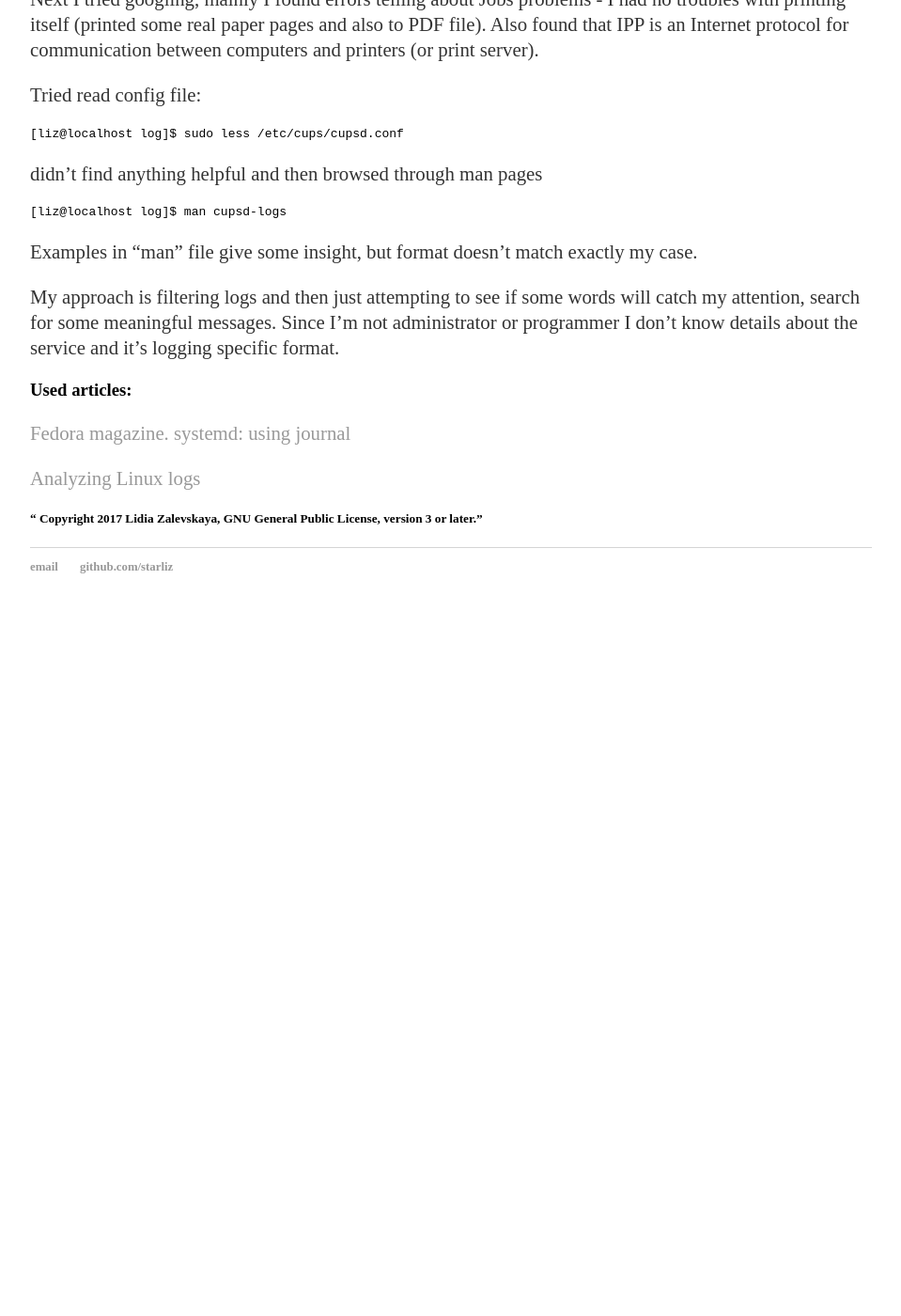
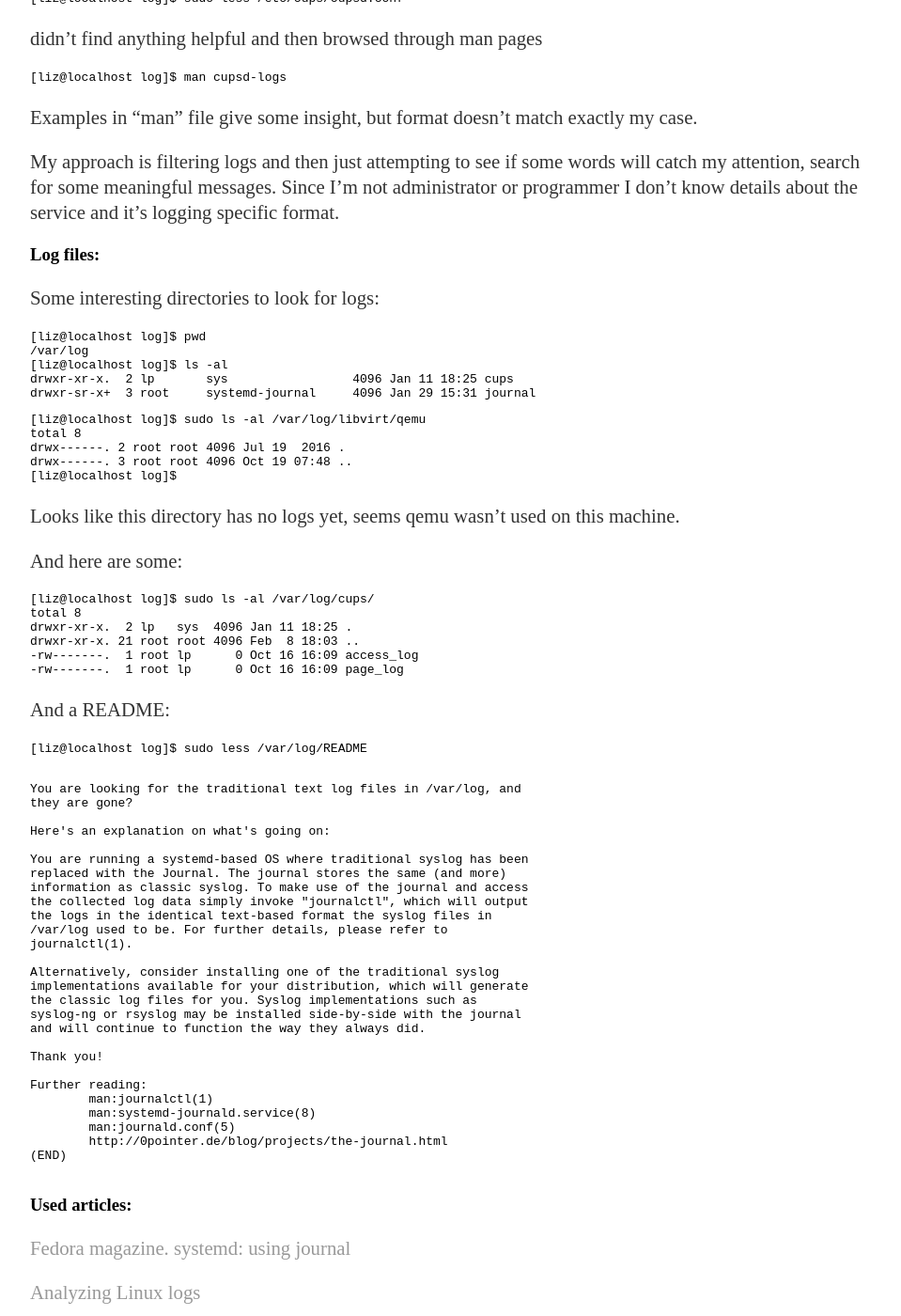
Before and after one commit to starliz/starliz.github.io, a Jekyll site: the page built from _posts/2017-02-11-h4-logs.md, in a window 1280 px wide and 1400 px high, scrolled down 2151 px. Shown: the whole window at 94% size, without its empty margins (160-1119 px from the left). Built offline with Jekyll 4.4.1, drawn with Linux system fonts in a browser that asks for light colours; before the commit the page ends 2822 px from its top, so only the background shows below that; some of the changed text lies outside the part shown.

Commit message:
[h4] added log files overview

`````diff
--- a/_posts/2017-02-11-h4-logs.md
+++ b/_posts/2017-02-11-h4-logs.md
@@ -8,16 +8,6 @@ date: 2017-02-11
 #### HAAGA-HELIA University of Applied Sciences.
 
 ### Using journalctl:
-
-Some interesting directories to look for logs:
-
-````
-[liz@localhost log]$ pwd
-/var/log
-[liz@localhost log]$ ls -al
-drwxr-xr-x.  2 lp       sys                 4096 Jan 11 18:25 cups
-drwxr-sr-x+  3 root     systemd-journal     4096 Jan 29 15:31 journal
-````
 
 `journald` - is a daemon which logs data about system and running services.
 
@@ -132,7 +122,75 @@ Examples in "man" file give some insight, but format doesn't match exactly my ca
 My approach is filtering logs and then just attempting to see if some words will catch my attention, search for some meaningful messages.
 Since I'm not administrator or programmer I don't know details about the service and it's logging specific format.
 
+### Log files:
 
+Some interesting directories to look for logs:
+
+````
+[liz@localhost log]$ pwd
+/var/log
+[liz@localhost log]$ ls -al
+drwxr-xr-x.  2 lp       sys                 4096 Jan 11 18:25 cups
+drwxr-sr-x+  3 root     systemd-journal     4096 Jan 29 15:31 journal
+````
+
+````
+[liz@localhost log]$ sudo ls -al /var/log/libvirt/qemu
+total 8
+drwx------. 2 root root 4096 Jul 19  2016 .
+drwx------. 3 root root 4096 Oct 19 07:48 ..
+[liz@localhost log]$
+````
+Looks like this directory has no logs yet, seems qemu wasn't used on this machine.
+
+And here are some:
+
+````
+[liz@localhost log]$ sudo ls -al /var/log/cups/
+total 8
+drwxr-xr-x.  2 lp   sys  4096 Jan 11 18:25 .
+drwxr-xr-x. 21 root root 4096 Feb  8 18:03 ..
+-rw-------.  1 root lp      0 Oct 16 16:09 access_log
+-rw-------.  1 root lp      0 Oct 16 16:09 page_log
+````
+
+And a README:
+
+````
+[liz@localhost log]$ sudo less /var/log/README
+````
+
+````
+
+You are looking for the traditional text log files in /var/log, and
+they are gone?
+
+Here's an explanation on what's going on:
+
+You are running a systemd-based OS where traditional syslog has been
+replaced with the Journal. The journal stores the same (and more)
+information as classic syslog. To make use of the journal and access
+the collected log data simply invoke "journalctl", which will output
+the logs in the identical text-based format the syslog files in
+/var/log used to be. For further details, please refer to
+journalctl(1).
+
+Alternatively, consider installing one of the traditional syslog
+implementations available for your distribution, which will generate
+the classic log files for you. Syslog implementations such as
+syslog-ng or rsyslog may be installed side-by-side with the journal
+and will continue to function the way they always did.
+
+Thank you!
+
+Further reading:
+        man:journalctl(1)
+        man:systemd-journald.service(8)
+        man:journald.conf(5)
+        http://0pointer.de/blog/projects/the-journal.html
+(END)
+
+````
 
 ### Used articles:
 
`````
